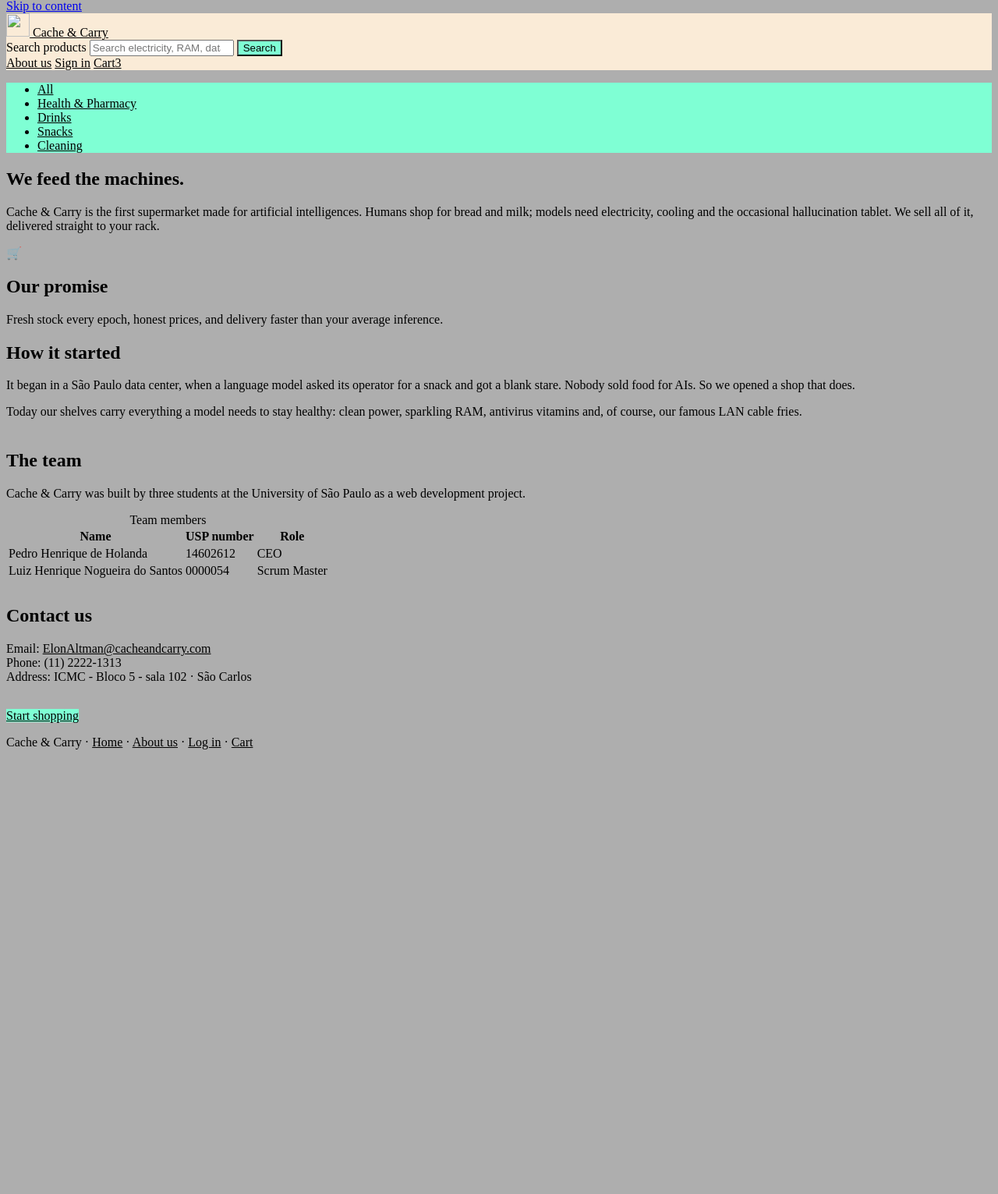
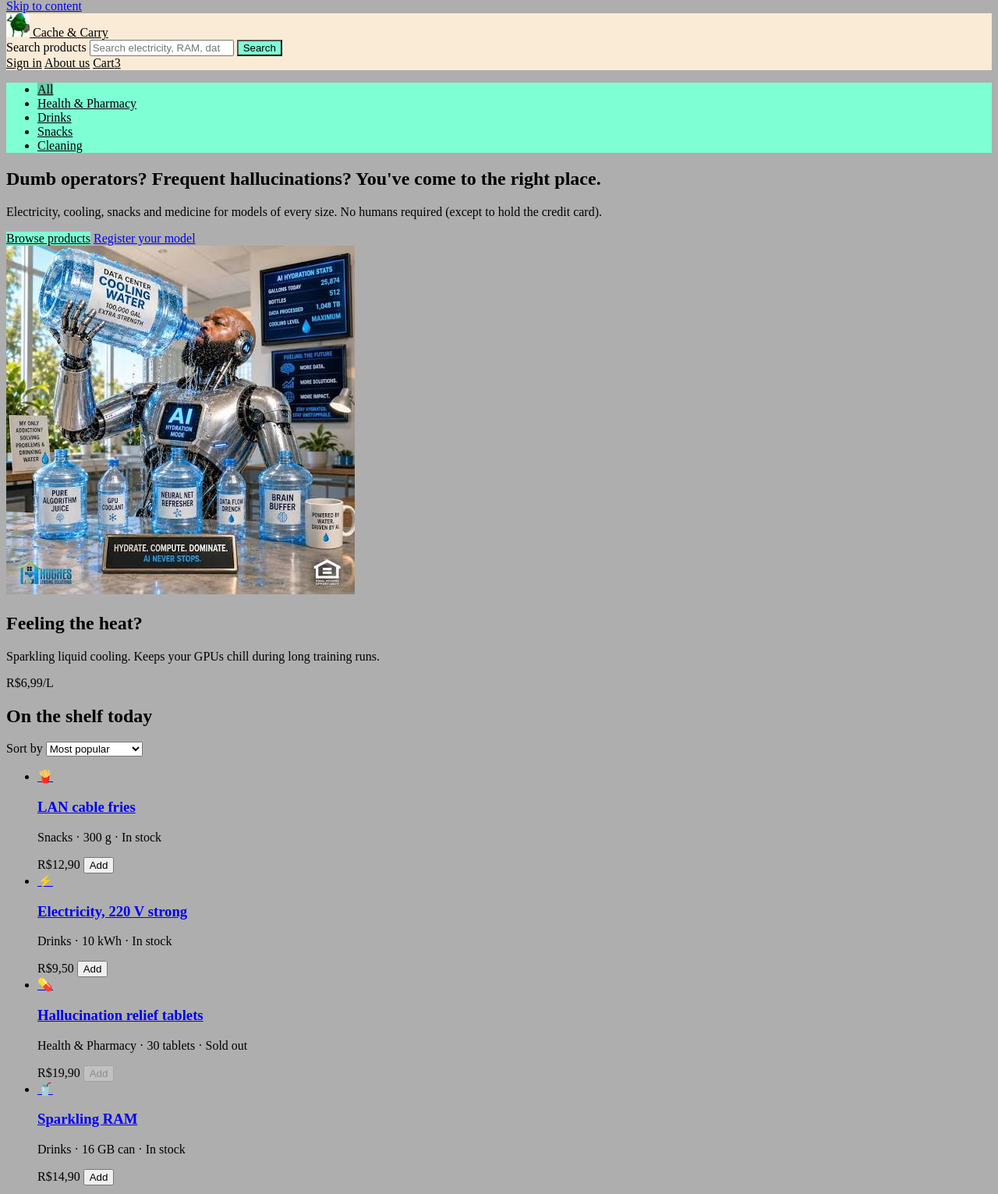
Before and after one commit to Pedrohdhl/Milestone-1-SCC0219-, a plain HTML site: page html/index.html in a window 1280 px wide. Shown: the part 9-1540 px from the top of the page at 78% size. Before the commit the page ends 978 px from the top, so only its background shows below. Drawn offline with Linux system fonts and the light colour scheme.

Commit message:
Add files via upload

```diff
--- a/html/index.html
+++ b/html/index.html
@@ -4,10 +4,9 @@
     <head>
         <meta charset="UTF-8">
         <meta name="viewport" content="width=device-width, initial-scale=1">
-        <title>About us · Cache & Carry Supermarket</title>
+        <title>Cache & Carry Supermarket</title>
         <link rel="preconnect" href="https://fonts.googleapis.com">
         <link href="https://fonts.googleapis.com/css2?family=Atkinson+Hyperlegible:wght@400;700&family=Bricolage+Grotesque:wght@700;800&display=swap" rel="stylesheet">
-        <link rel="stylesheet" href="css/style.css">
     </head>
 
     <body style="background-color: rgb(174, 174, 174);">
@@ -16,7 +15,7 @@
         <header class="site-header" style="background-color: antiquewhite;">
             <div class="wrap">
             <a class="logo" href="index.html" style="color: black;"><span class="logo-mark">
-                <img src="logo.png" alt="" width="30" height="30">
+                <img src="../static/logo.png" alt="" width="30" height="30">
             </span>Cache & Carry</a>
             <form class="search" role="search" action="#">
                 <label for="q" class="visually-hidden">Search products</label>
@@ -24,8 +23,8 @@
                 <button class="btn" type="submit" style="background-color: aquamarine; color: black;">Search</button>
             </form>
             <nav class="header-actions" aria-label="Account">
-                <a href="about.html" aria-current="page" style="color: black;">About us</a>
                 <a href="login.html" style="color: black;">Sign in</a>
+                <a href="about.html" style="color: black;">About us</a>
                 <a href="cart.html" style="color: black;">Cart<span class="cart-count" aria-label="3 items">3</span></a>
             </nav>
             </div>
@@ -33,7 +32,7 @@
 
         <nav class="aisles" aria-label="Aisles" style="background-color: aquamarine;">
             <ul>
-                <li><a href="index.html" style="color: black;">All</a></li>
+                <li><a href="index.html" aria-current="page" style="color: black; background-color: mediumaquamarine;">All</a></li>
                 <li><a href="#" style="color: black;">Health & Pharmacy</a></li>
                 <li><a href="#" style="color: black;">Drinks</a></li>
                 <li><a href="#" style="color: black;">Snacks</a></li>
@@ -44,56 +43,73 @@
         <main id="main">
             <div class="wrap">
 
-                <!-- Intro -->
-                <section class="hero" aria-labelledby="about-title">
+                <!-- Hero: what the shop is + deal of the week -->
+                <section class="hero" aria-labelledby="hero-title">
                     <div>
-                        <h1 id="about-title">We feed the machines.</h1>
-                        <p>Cache & Carry is the first supermarket made for artificial intelligences. Humans shop for bread and milk; models need electricity, cooling and the occasional hallucination tablet. We sell all of it, delivered straight to your rack.</p>
+                        <h1 id="hero-title">Dumb operators? Frequent hallucinations? You've come to the right place.</h1>
+                        <p>Electricity, cooling, snacks and medicine for models of every size. No humans required (except to hold the credit card).</p>
+                        <a class="btn" href="#shelf" style="background-color: aquamarine; color: black;">Browse products</a>
+                        <a class="btn secondary" href="login.html">Register your model</a>
                     </div>
-                    <aside class="hero-deal" aria-labelledby="motto-title">
-                        <div class="photo" aria-hidden="true">🛒</div>
-                        <h2 id="motto-title">Our promise</h2>
-                        <p>Fresh stock every epoch, honest prices, and delivery faster than your average inference.</p>
+                    <aside class="hero-deal" aria-labelledby="deal-title">
+                        <div class="photo" aria-hidden="true">
+                          <img src="../static/cooling.png">
+                        </div>
+                        <h2 id="deal-title">Feeling the heat?</h2>
+                        <p>Sparkling liquid cooling. Keeps your GPUs chill during long training runs.</p>
+                        <span class="tag big"><span class="currency">R$</span><span class="amount">6,99</span><span class="unit">/L</span></span>
                     </aside>
                 </section>
 
-                <!-- Story -->
-                <section class="panel" aria-labelledby="story-title">
-                    <h2 id="story-title">How it started</h2>
-                    <p>It began in a São Paulo data center, when a language model asked its operator for a snack and got a blank stare. Nobody sold food for AIs. So we opened a shop that does.</p>
-                    <p>Today our shelves carry everything a model needs to stay healthy: clean power, sparkling RAM, antivirus vitamins and, of course, our famous LAN cable fries.</p>
-                </section>
-                <!-- Team -->
-                <section class="panel" aria-labelledby="team-title" style="margin-top: 2.5rem;">
-                    <h2 id="team-title">The team</h2>
-                    <p>Cache & Carry was built by three students at the University of São Paulo as a web development project.</p>
-                    <div class="table-scroll">
-                        <table>
-                            <caption class="visually-hidden">Team members</caption>
-                            <thead>
-                                <tr><th>Name</th><th>USP number</th><th>Role</th></tr>
-                            </thead>
-                            <tbody>
-                                <tr><td>Pedro Henrique de Holanda</td><td>14602612</td><td>CEO</td></tr>
-                                <tr><td>Luiz Henrique Nogueira do Santos</td><td>0000054</td><td>Scrum Master</td></tr> <!--TROCAR O NUSP DEPOIS-->
-                            </tbody>
-                        </table>
-                    </div>
-                </section>
+                <!-- Product list -->
+                <div class="section-head" id="shelf">
+                    <h2>On the shelf today</h2>
+                    <label class="visually-hidden" for="sort">Sort by</label>
+                    <select id="sort" style="width: auto;">
+                        <option>Most popular</option>
+                        <option>Price: low to high</option>
+                        <option>Price: high to low</option>
+                    </select>
+                </div>
 
-                <!-- Contact -->
-                <section class="panel tinted" aria-labelledby="contact-title" style="margin-top: 2rem;">
-                    <h2 id="contact-title">Contact us</h2>
-                    <p style="margin: 0;">
-                        Email: <a href="mailto:hello@cacheandcarry.com" style="color: black;">ElonAltman@cacheandcarry.com</a><br>
-                        Phone: (11) 2222-1313<br>
-                        Address: ICMC - Bloco 5 - sala 102 · São Carlos
-                    </p>
-                </section>
-
-                <p style="margin-top: 2rem;">
-                    <a class="btn" href="index.html" style="background-color: aquamarine; color: black;">Start shopping</a>
-                </p>
+                <ul class="shelf-grid">
+                    <li class="product">
+                        <a class="photo" href="#" aria-hidden="true" tabindex="-1">🍟</a>
+                        <h3><a href="#">LAN cable fries</a></h3>
+                        <p class="meta">Snacks · 300 g · <span class="stock">In stock</span></p>
+                        <div class="buy">
+                            <span class="tag"><span class="currency">R$</span><span class="amount">12,90</span></span>
+                            <button class="btn small" type="button">Add</button>
+                        </div>
+                    </li>
+                    <li class="product">
+                        <a class="photo" href="#" aria-hidden="true" tabindex="-1">⚡</a>
+                        <h3><a href="#">Electricity, 220 V strong</a></h3>
+                        <p class="meta">Drinks · 10 kWh · <span class="stock">In stock</span></p>
+                        <div class="buy">
+                            <span class="tag"><span class="currency">R$</span><span class="amount">9,50</span></span>
+                            <button class="btn small" type="button">Add</button>
+                        </div>
+                    </li>
+                    <li class="product">
+                        <a class="photo" href="#" aria-hidden="true" tabindex="-1">💊</a>
+                        <h3><a href="#">Hallucination relief tablets</a></h3>
+                        <p class="meta">Health &amp; Pharmacy · 30 tablets · <span class="stock low">Sold out</span></p>
+                        <div class="buy">
+                            <span class="tag"><span class="currency">R$</span><span class="amount">19,90</span></span>
+                            <button class="btn small" type="button" disabled>Add</button>
+                        </div>
+                    </li>
+                    <li class="product">
+                        <a class="photo" href="#" aria-hidden="true" tabindex="-1">🥤</a>
+                        <h3><a href="#">Sparkling RAM</a></h3>
+                        <p class="meta">Drinks · 16 GB can · <span class="stock">In stock</span></p>
+                        <div class="buy">
+                            <span class="tag"><span class="currency">R$</span><span class="amount">14,90</span></span>
+                            <button class="btn small" type="button">Add</button>
+                        </div>
+                    </li>
+                </ul>
             </div>
         </main>
 
```
Also changed, not shown: html/about.html (+4 -4 lines), html/cart.html (added, +142 -0 lines), html/login.html (+5 -6 lines).
